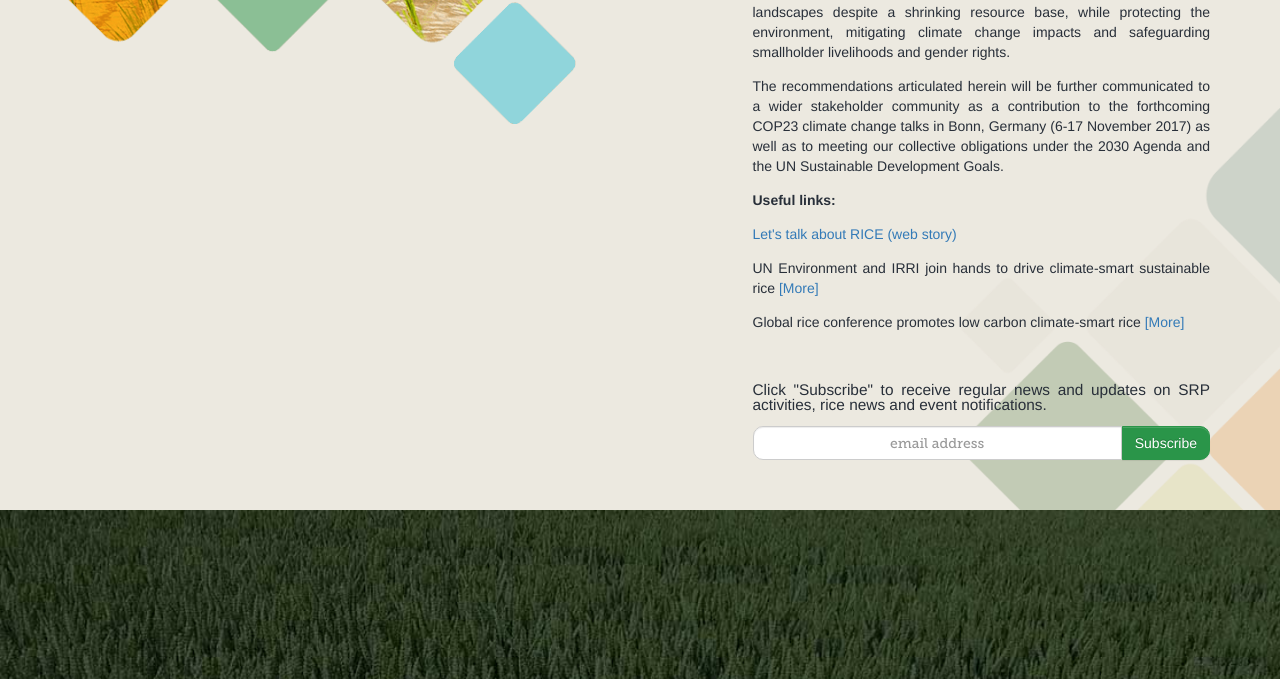
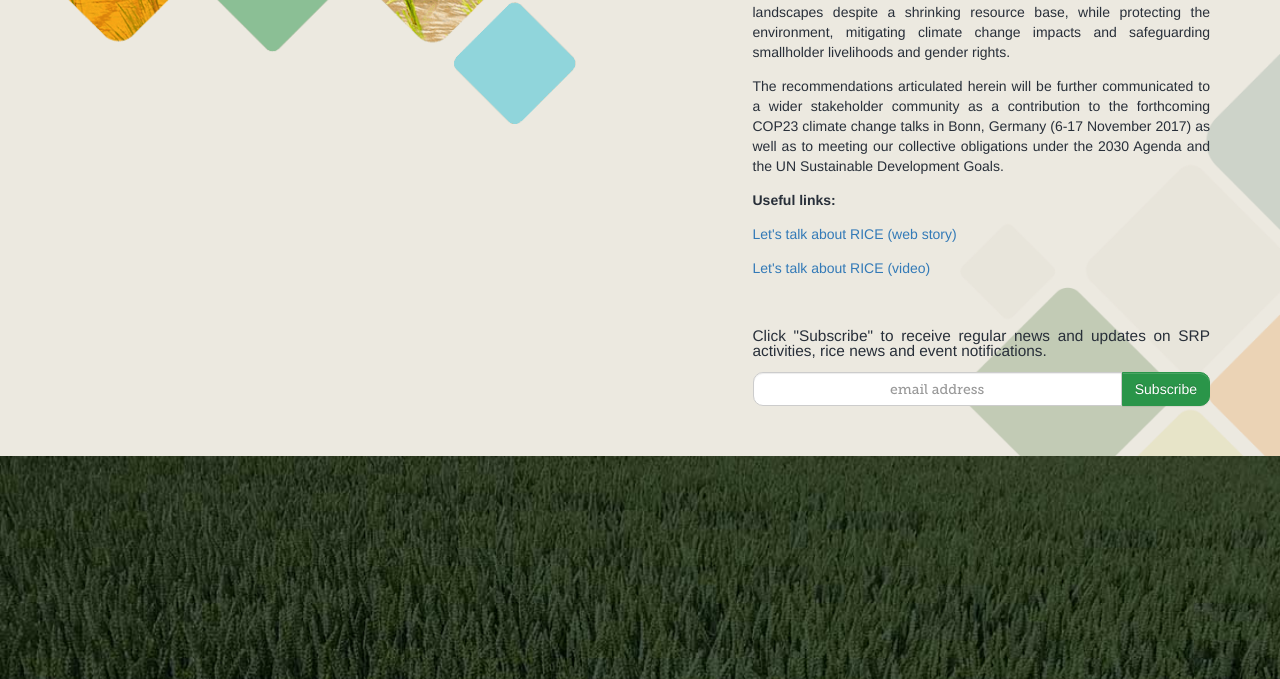
Before and after one commit to sustainablericeplatform/sustainablericeplatform.github.io, a Jekyll site: the page built from index.html, in a window 1280 px wide and 900 px high, scrolled down 1019 px, cut to the strip 0-679 px from the top of the window. Built offline with Jekyll 4.4.1, drawn with Linux system fonts in a browser that asks for light colours.

Commit message:
Update index.html

```diff
--- a/index.html
+++ b/index.html
@@ -42,9 +42,10 @@ layout: default
                 <p>The recommendations articulated herein will be further communicated to a wider stakeholder community as a contribution to the forthcoming COP23 climate change talks in Bonn, Germany (6-17 November 2017) as well as to meeting our collective obligations under the 2030 Agenda and the UN Sustainable Development Goals.</p>
                     <p><strong>Useful links:</strong></p>
                 <p><a href="https://spark.adobe.com/page/4C4Nc1ALPwU26/" target="_blank">Let's talk about RICE (web story)</a></p>
-                <p>UN Environment and IRRI join hands to drive climate-smart sustainable rice <a href="http://irri.org/news/media-releases/un-environment-and-irri-join-hands-to-drive-climate-smart-sustainable-rice" target="_blank">[More]</a></p>
+                <p><a href="https://youtu.be/fsjLJ2vrSAU" target="_blank">Let's talk about RICE (video)</a></p>
+                <!--<p>UN Environment and IRRI join hands to drive climate-smart sustainable rice <a href="http://irri.org/news/media-releases/un-environment-and-irri-join-hands-to-drive-climate-smart-sustainable-rice" target="_blank">[More]</a></p>
                 <p>Global rice conference promotes low carbon climate-smart rice <a href="http://www.world-grain.com/articles/news_home/World_Grain_News/2017/10/Global_rice_conference_promote.aspx?ID=%7B4F1F5F83-4DA1-44C9-AA2F-67E2598CCD6D%7D" target="_blank">[More]</a></p>
-                <!--<p><a href="/assets/docs/Updated Background, Programme and Registration Form for the SRP Training Strategy Workshop 3-4 May 2017.pdf" target="_blank">Sustainable Rice Platform Training Strategy Workshop, 3-4 May 2017 (International Rice Research Institute, Los Banos, Philippines)</a></p>
+                <p><a href="/assets/docs/Updated Background, Programme and Registration Form for the SRP Training Strategy Workshop 3-4 May 2017.pdf" target="_blank">Sustainable Rice Platform Training Strategy Workshop, 3-4 May 2017 (International Rice Research Institute, Los Banos, Philippines)</a></p>
                 <p><a href="/assets/docs/Registration Form_Sustainable Rice Platform Training Strategy Workshop 2017.pdf" target="_blank">REGISTRATION FORM</a></p>
                 <p><a href="/assets/docs/Online Participation Guidelines - SRP Training Strategy Workshop 3-4 May 2017.pdf" target="_blank">ONLINE PARTICIPATION GUIDELINES</a></p>
                 <p><a href="/assets/docs/SRP National Stakeholder Dialogue and Workshop - Islamabad 23 May 2017.pdf" target="_blank">Sustainable Rice Platform National Stakeholder Dialogue and Workshop, 23 May 2017 (Serena Hotel, Islamabad, Pakistan)</a></p>
```
